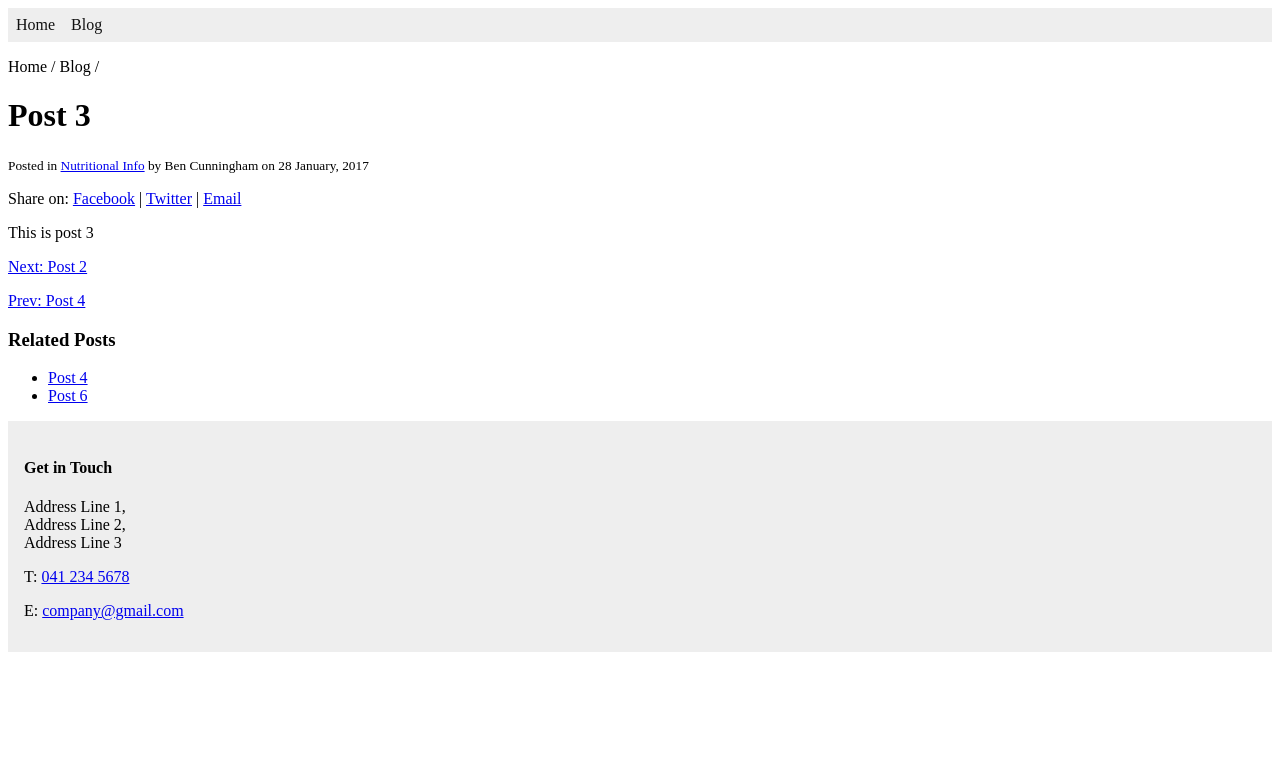
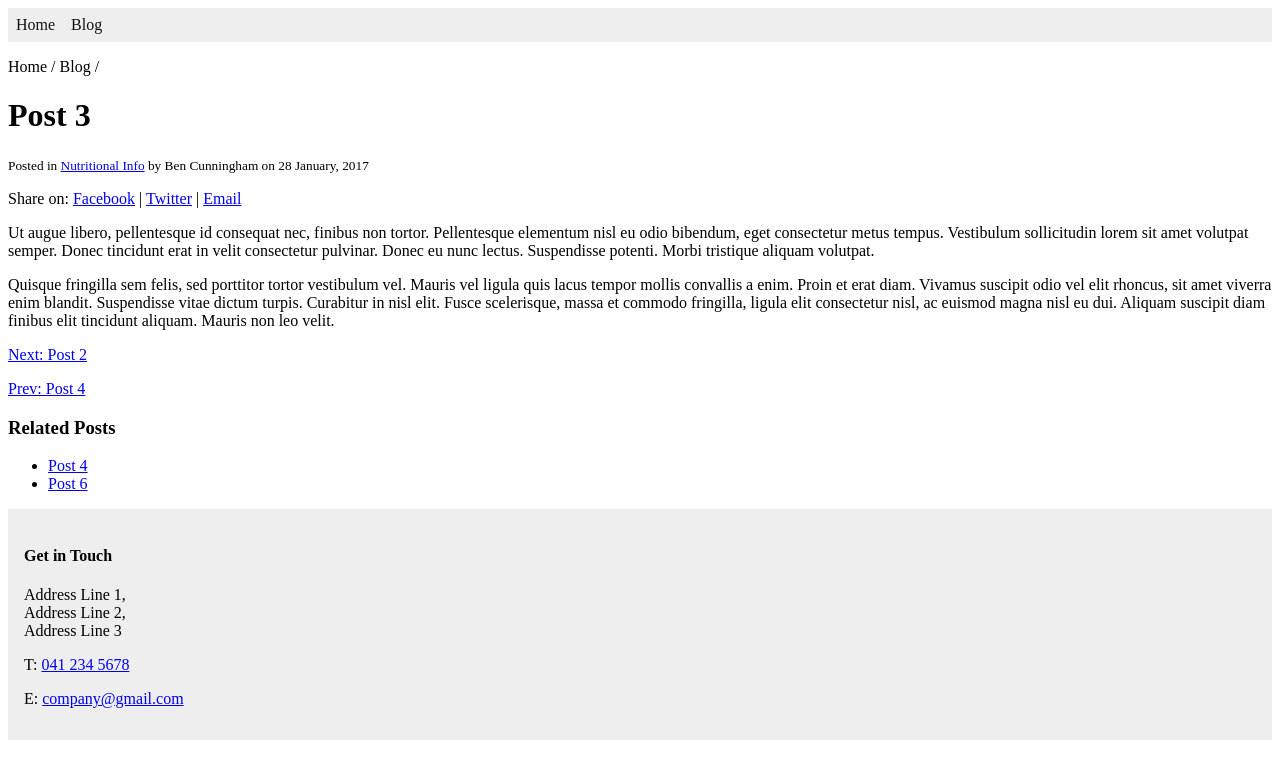
Before and after one commit to jastew/jekyll-template, a Jekyll site: the page built from _posts/2017-01-28-post-3.md, in a window 1280 px wide. Shown: the top 779 px of the page. Built offline with Jekyll 4.4.1, drawn with Linux system fonts in a browser that asks for light colours.

Commit message:
Updated '_posts/2017-01-28-post-3.md' via CloudCannon

```diff
--- a/_posts/2017-01-28-post-3.md
+++ b/_posts/2017-01-28-post-3.md
@@ -2,4 +2,8 @@
 title: Post 3
 category: nutrition
 ---
-This is post 3
+
+
+Ut augue libero, pellentesque id consequat nec, finibus non tortor. Pellentesque elementum nisl eu odio bibendum, eget consectetur metus tempus. Vestibulum sollicitudin lorem sit amet volutpat semper. Donec tincidunt erat in velit consectetur pulvinar. Donec eu nunc lectus. Suspendisse potenti. Morbi tristique aliquam volutpat.
+
+Quisque fringilla sem felis, sed porttitor tortor vestibulum vel. Mauris vel ligula quis lacus tempor mollis convallis a enim. Proin et erat diam. Vivamus suscipit odio vel elit rhoncus, sit amet viverra enim blandit. Suspendisse vitae dictum turpis. Curabitur in nisl elit. Fusce scelerisque, massa et commodo fringilla, ligula elit consectetur nisl, ac euismod magna nisl eu dui. Aliquam suscipit diam finibus elit tincidunt aliquam. Mauris non leo velit.
```
